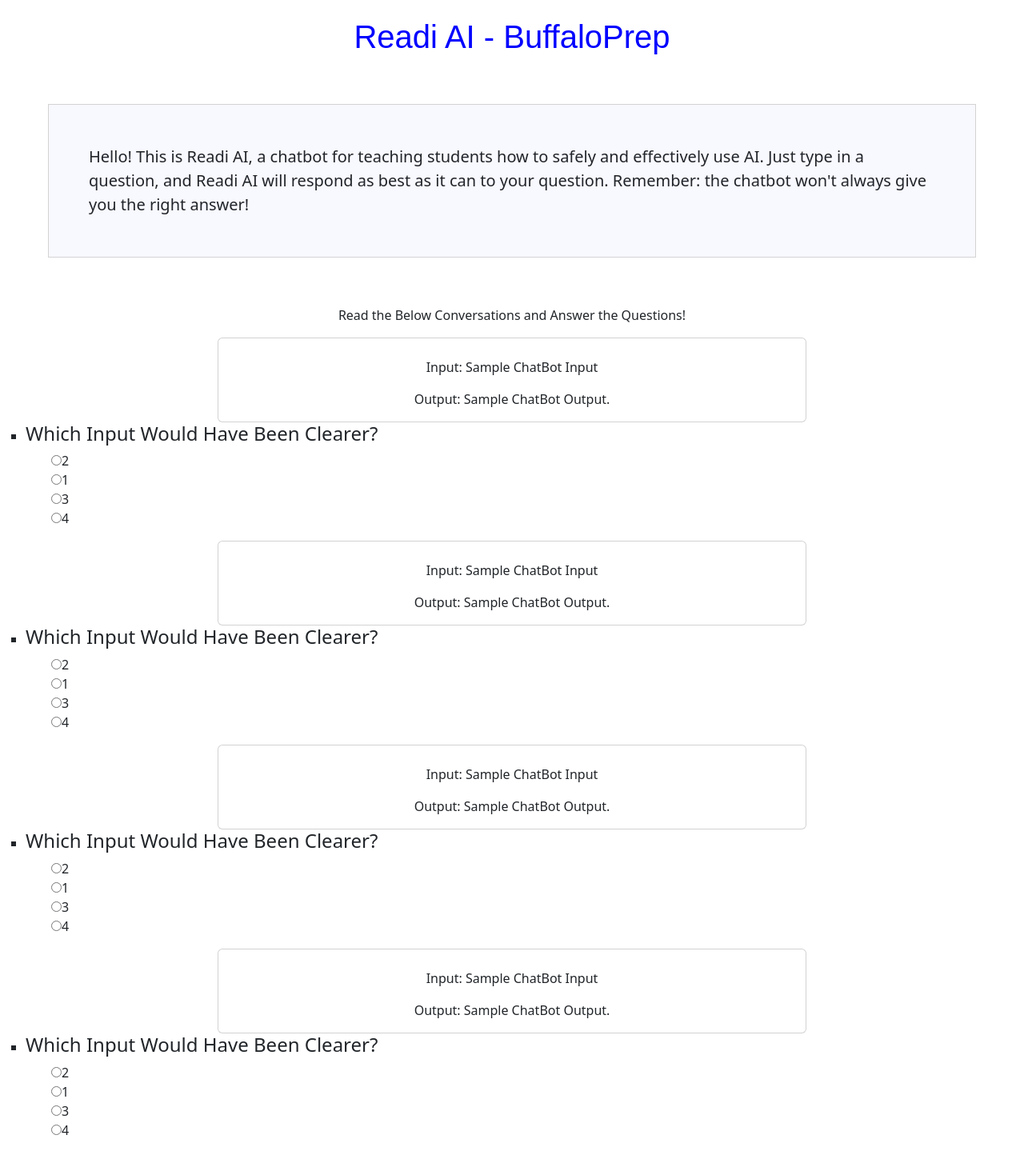
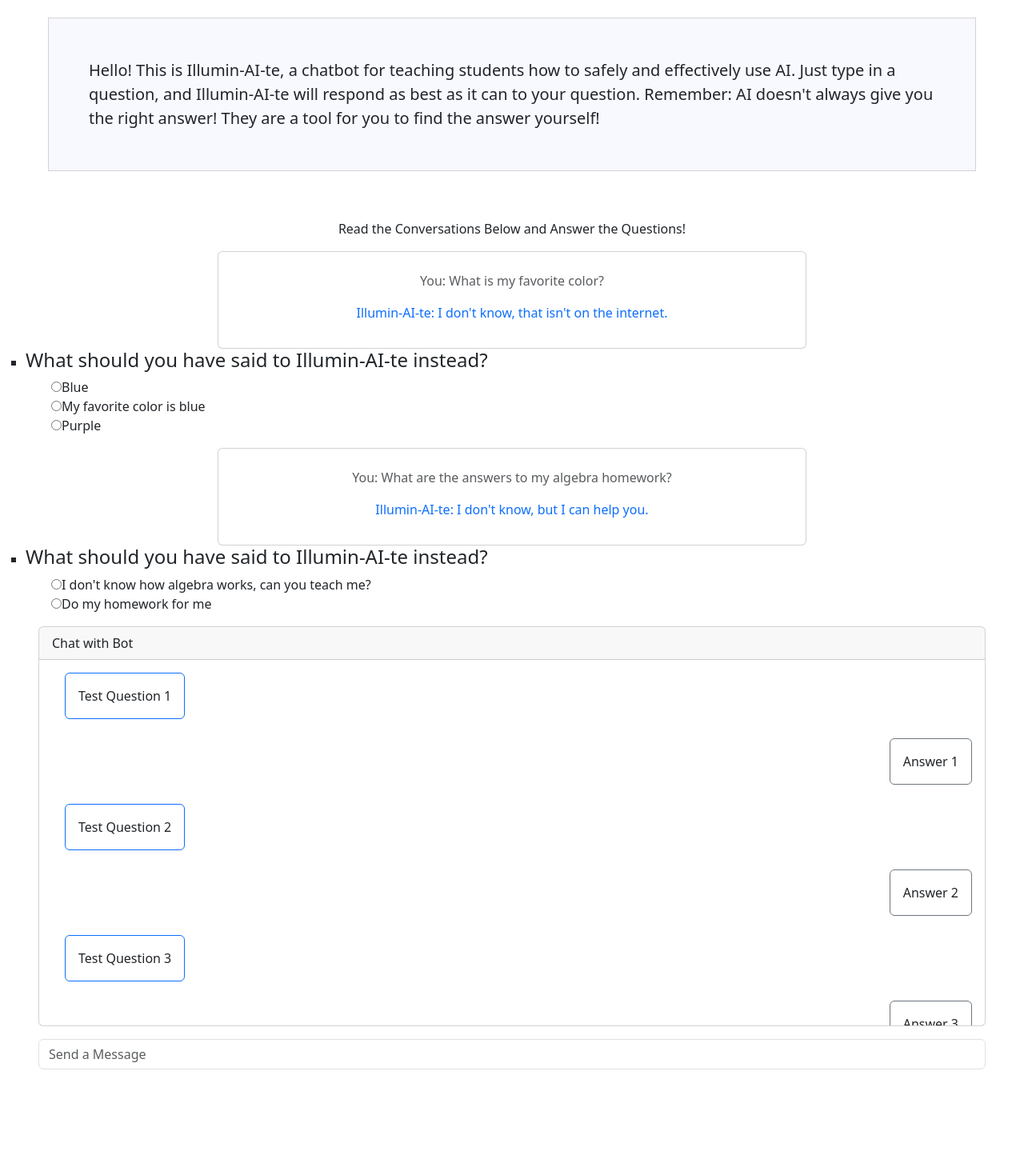
Before and after one commit to nsdigirolamo/readi-ai, an Angular app: page / in a window 1280 px wide. Shown: the part 200-1639 px from the top of the page at 80% size. After the commit the page ends 1537 px from the top, so only its background shows below. Built offline with nearby package versions, Linux system fonts and the light colour scheme.

Commit message:
quiz questions

```diff
--- a/src/app/app-quiz/app-quiz.component.html
+++ b/src/app/app-quiz/app-quiz.component.html
@@ -1,6 +1,6 @@
 
 
-<p style="text-align:center">Read the Below Conversations and Answer the Questions!</p>
+<p style="text-align:center">Read the Conversations Below and Answer the Questions!</p>
 
 <!--QUESTION 1-->
 <head>
@@ -13,8 +13,8 @@
           <div class="card text-center">
             <div class="card-body">
               <h5 class="card-title"></h5>
-              <p class="card-text">Input: Sample ChatBot Input</p>
-              <p class="card-text">Output: Sample ChatBot Output.</p>
+              <p class="text-muted">You: What is my favorite color?</p>
+              <p class="text-primary">Illumin-AI-te: I don't know, that isn't on the internet.</p>
             </div>
           </div>
         </div>
@@ -24,19 +24,16 @@
 
 <ul class="quiz">
     <li>
-      <h4>Which Input Would Have Been Clearer?</h4>
+      <h4>What should you have said to Illumin-AI-te instead?</h4>
       <ul class="choices">
         <li>
-          <label><input type="radio" name="question0" value="A" /><span>2</span></label>
+          <label><input type="radio" name="question0" value="A" /><span>Blue</span></label>
         </li>
         <li>
-          <label><input type="radio" name="question0" value="B" /><span>1</span></label>
+          <label><input type="radio" name="question0" value="B" /><span>My favorite color is blue</span></label>
         </li>
         <li>
-          <label><input type="radio" name="question0" value="C" /><span>3</span></label>
-        </li>
-        <li>
-          <label><input type="radio" name="question0" value="D" /><span>4</span></label>
+          <label><input type="radio" name="question0" value="C" /><span>Purple</span></label>
         </li>
       </ul>
     </li>
@@ -53,8 +50,8 @@
           <div class="card text-center">
             <div class="card-body">
               <h5 class="card-title"></h5>
-              <p class="card-text">Input: Sample ChatBot Input</p>
-              <p class="card-text">Output: Sample ChatBot Output.</p>
+              <p class="text-muted">You: What are the answers to my algebra homework?</p>
+              <p class="text-primary">Illumin-AI-te: I don't know, but I can help you.</p>
             </div>
           </div>
         </div>
@@ -64,100 +61,14 @@
 
 <ul class="quiz">
     <li>
-      <h4>Which Input Would Have Been Clearer?</h4>
+      <h4>What should you have said to Illumin-AI-te instead?</h4>
       <ul class="choices">
         <li>
-          <label><input type="radio" name="question0" value="A" /><span>2</span></label>
+          <label><input type="radio" name="question0" value="A" /><span>I don't know how algebra works, can you teach me?</span></label>
         </li>
         <li>
-          <label><input type="radio" name="question0" value="B" /><span>1</span></label>
-        </li>
-        <li>
-          <label><input type="radio" name="question0" value="C" /><span>3</span></label>
-        </li>
-        <li>
-          <label><input type="radio" name="question0" value="D" /><span>4</span></label>
+          <label><input type="radio" name="question0" value="B" /><span>Do my homework for me</span></label>
         </li>
       </ul>
     </li>
   </ul>
-
-  <!--QUESTION 3-->
-  <head>
-    <title>Centered Card Example</title>
-  </head>
-  <body>
-    <div class="container">
-      <div class="row justify-content-center">
-        <div class="col-md-8">
-          <div class="card text-center">
-            <div class="card-body">
-              <h5 class="card-title"></h5>
-              <p class="card-text">Input: Sample ChatBot Input</p>
-              <p class="card-text">Output: Sample ChatBot Output.</p>
-            </div>
-          </div>
-        </div>
-      </div>
-    </div>
-  </body>
-
-<ul class="quiz">
-    <li>
-      <h4>Which Input Would Have Been Clearer?</h4>
-      <ul class="choices">
-        <li>
-          <label><input type="radio" name="question0" value="A" /><span>2</span></label>
-        </li>
-        <li>
-          <label><input type="radio" name="question0" value="B" /><span>1</span></label>
-        </li>
-        <li>
-          <label><input type="radio" name="question0" value="C" /><span>3</span></label>
-        </li>
-        <li>
-          <label><input type="radio" name="question0" value="D" /><span>4</span></label>
-        </li>
-      </ul>
-    </li>
-  </ul>
-
-  <!--QUESTION 4-->
-  <head>
-    <title>Centered Card Example</title>
-  </head>
-  <body>
-    <div class="container">
-      <div class="row justify-content-center">
-        <div class="col-md-8">
-          <div class="card text-center">
-            <div class="card-body">
-              <h5 class="card-title"></h5>
-              <p class="card-text">Input: Sample ChatBot Input</p>
-              <p class="card-text">Output: Sample ChatBot Output.</p>
-            </div>
-          </div>
-        </div>
-      </div>
-    </div>
-  </body>
-
-<ul class="quiz">
-    <li>
-      <h4>Which Input Would Have Been Clearer?</h4>
-      <ul class="choices">
-        <li>
-          <label><input type="radio" name="question0" value="A" /><span>2</span></label>
-        </li>
-        <li>
-          <label><input type="radio" name="question0" value="B" /><span>1</span></label>
-        </li>
-        <li>
-          <label><input type="radio" name="question0" value="C" /><span>3</span></label>
-        </li>
-        <li>
-          <label><input type="radio" name="question0" value="D" /><span>4</span></label>
-        </li>
-      </ul>
-    </li>
-  </ul>
--- a/src/app/app.component.html
+++ b/src/app/app.component.html
@@ -1,24 +1,3 @@
 <app-topbanner></app-topbanner>
-<head>
-    <style>
-    h1 {text-align: center;
-        font-family: sans-serif;
-        color: blue;
-        margin: 60px;
-    }
-    </style>
-    </head>
-<h1>Readi AI - BuffaloPrep</h1>
-
-<div style="background: ghostwhite;
-            font-size: 20px;
-            padding: 50px;
-            border: 1px solid lightgray;
-            margin: 60px;">
-  Hello! This is Readi AI, a chatbot for teaching students how to safely and effectively use AI. Just type in a question, and Readi AI will respond as best as it can to your question.
-  Remember: the chatbot won't always give you the right answer!
-</div>
-
-
 <app-app-quiz></app-app-quiz>
 <app-chatbox></app-chatbox>
--- a/src/app/banner/banner.component.html
+++ /dev/null
@@ -1,4 +0,0 @@
-<div class="banner">
-    <h1>IlluminAIte</h1>
-    <p>W</p>
-  </div>
--- a/src/app/topbanner/topbanner.component.css
+++ b/src/app/topbanner/topbanner.component.css
@@ -1,5 +1,5 @@
 .jumbotron {
-    background-color: #bcbcbd;
+    background-color: #b3b3f8;
     color: #0266b1;
     padding: 25px;
   }
--- a/src/app/topbanner/topbanner.component.html
+++ b/src/app/topbanner/topbanner.component.html
@@ -4,3 +4,12 @@
       <p class="lead">Learn how to use AI in your education!</p>
     </div>
   </div>
+
+  <div style="background: ghostwhite;
+            font-size: 20px;
+            padding: 50px;
+            border: 1px solid lightgray;
+            margin: 60px;">
+  Hello! This is Illumin-AI-te, a chatbot for teaching students how to safely and effectively use AI. Just type in a question, and Illumin-AI-te will respond as best as it can to your question.
+  Remember: AI doesn't always give you the right answer! They are a tool for you to find the answer yourself!
+</div>
```
